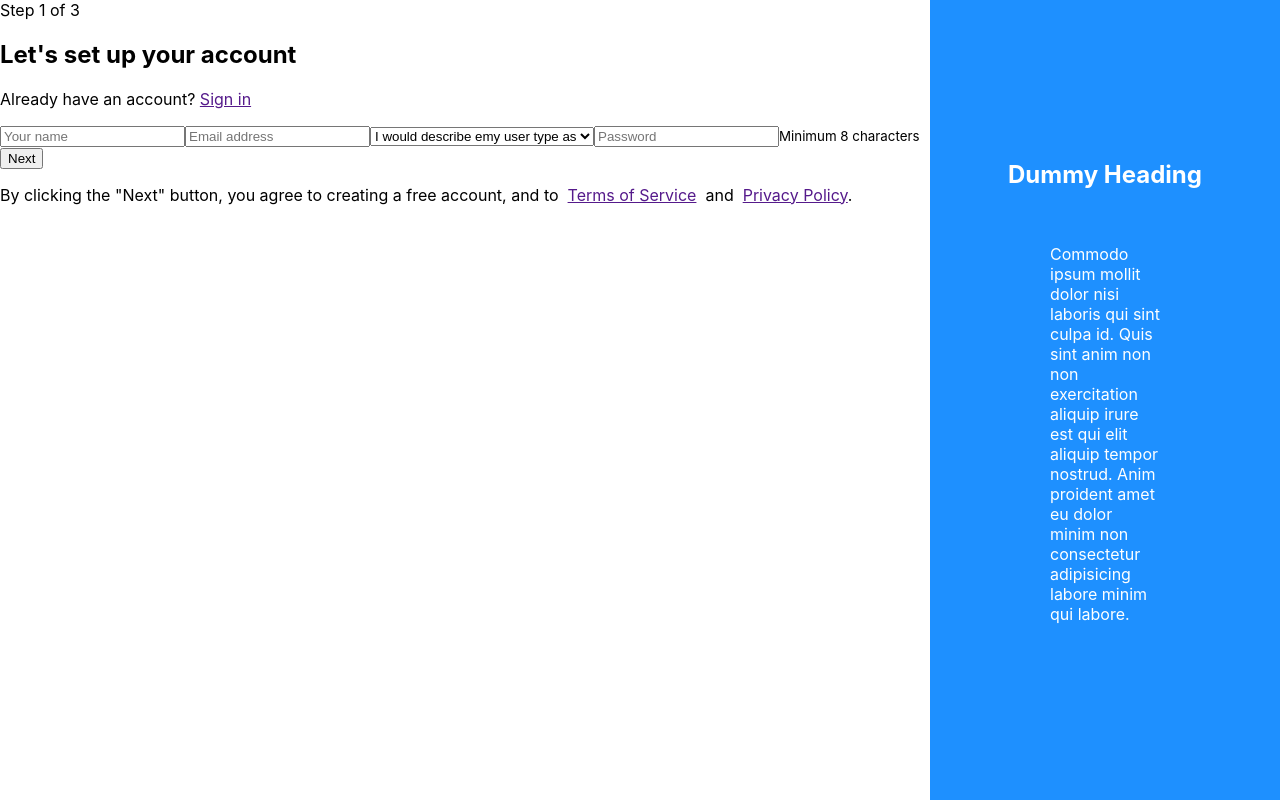
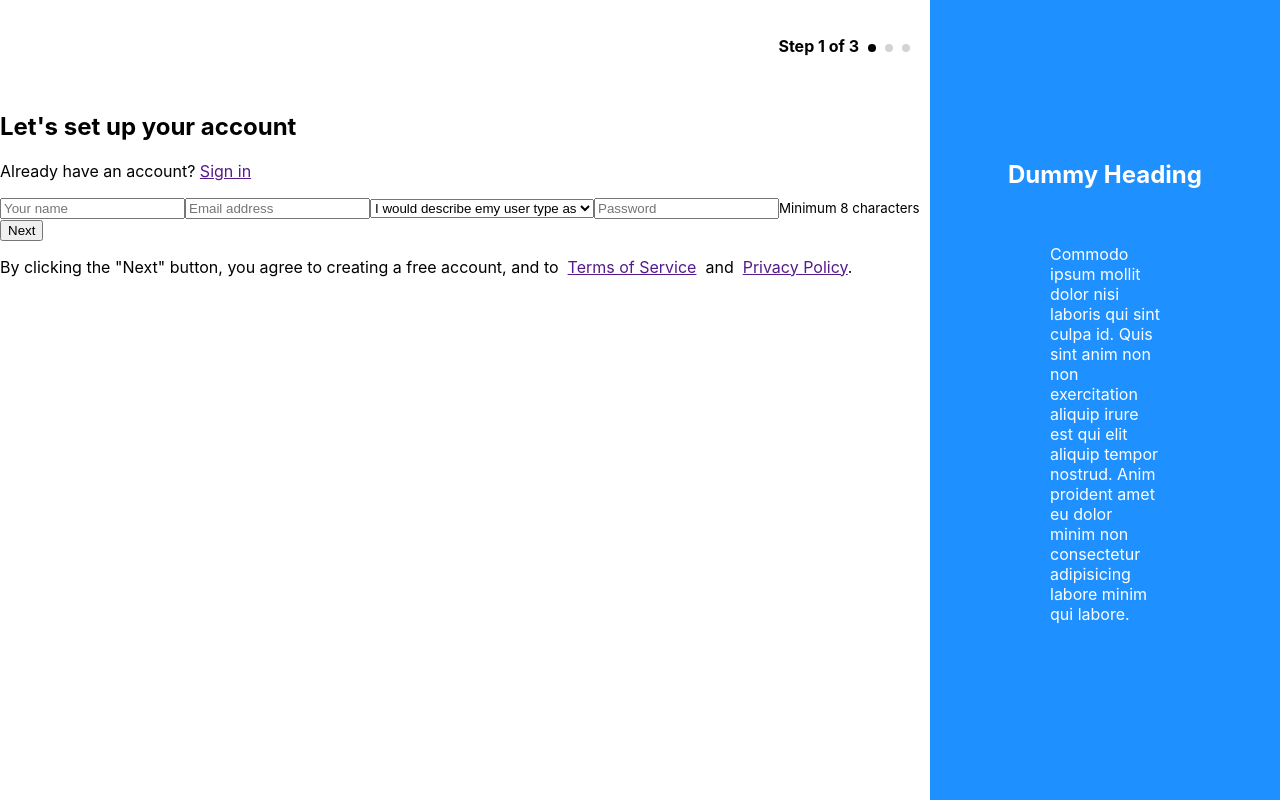
Before and after one commit to geyuqiu/login, a React (Create React App) app: page / in a window 1280 px wide. Built offline with nearby package versions, Linux system fonts and the light colour scheme.

Commit message:
* change styles for step 1 of 3

```diff
--- a/src/components/Article.css
+++ b/src/components/Article.css
@@ -0,0 +1,24 @@
+.text-align-right {
+	text-align: right;
+}
+
+.padding-20-px {
+	padding: 20px;
+}
+
+.dot {
+	height: 8px;
+	width: 8px;
+	background-color: lightgray;
+	margin-left: 9px;
+	border-radius: 100%;
+	display: inline-block;
+}
+
+.background-color-black {
+	background-color: black;
+}
+
+.font-weight-bolder {
+	font-weight: bolder;
+}
--- a/src/components/Article.tsx
+++ b/src/components/Article.tsx
@@ -1,9 +1,17 @@
 import React from 'react';
+import './Article.css'
 
 function Article() {
 	return (
 		<article>
-			<header> Step 1 of 3</header>
+			<header className="text-align-right padding-20-px">
+				<p className="font-weight-bolder">
+					Step 1 of 3
+					<span className="dot background-color-black"></span>
+					<span className="dot"></span>
+					<span className="dot"></span>
+				</p>
+			</header>
 			<h2>Let's set up your account</h2>
 			<p>Already have an account?&nbsp;
 				<a href="">Sign in</a>
```
